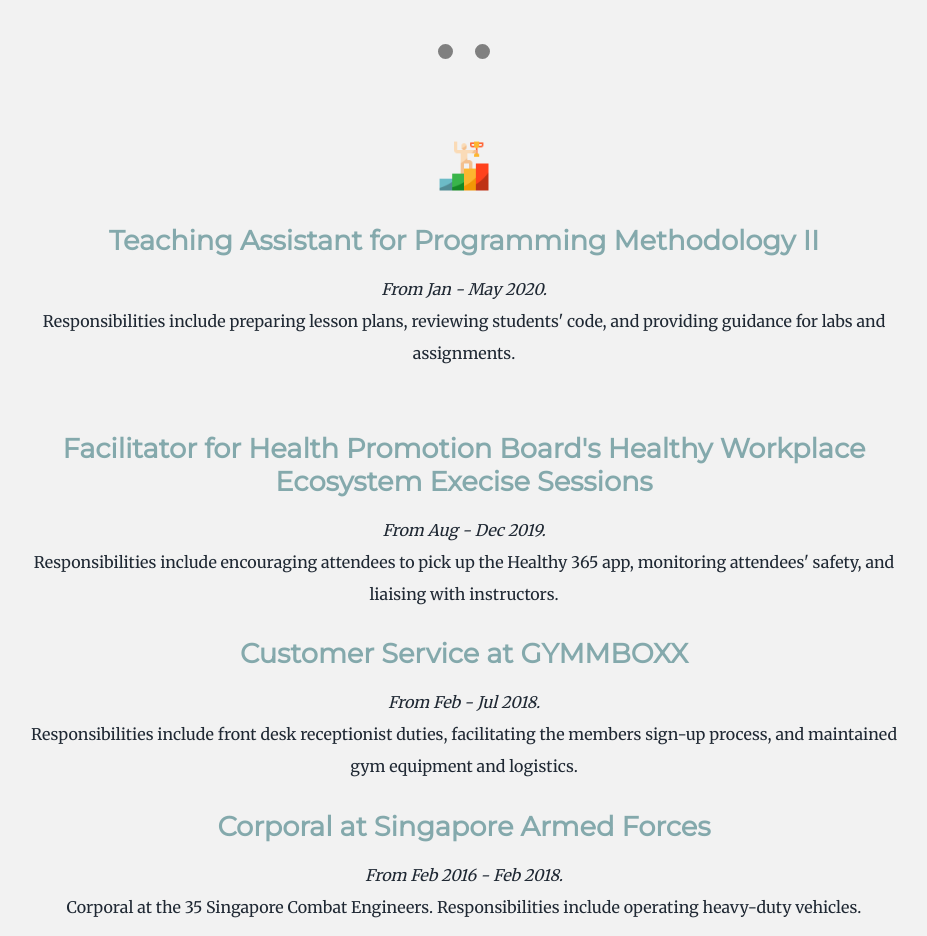
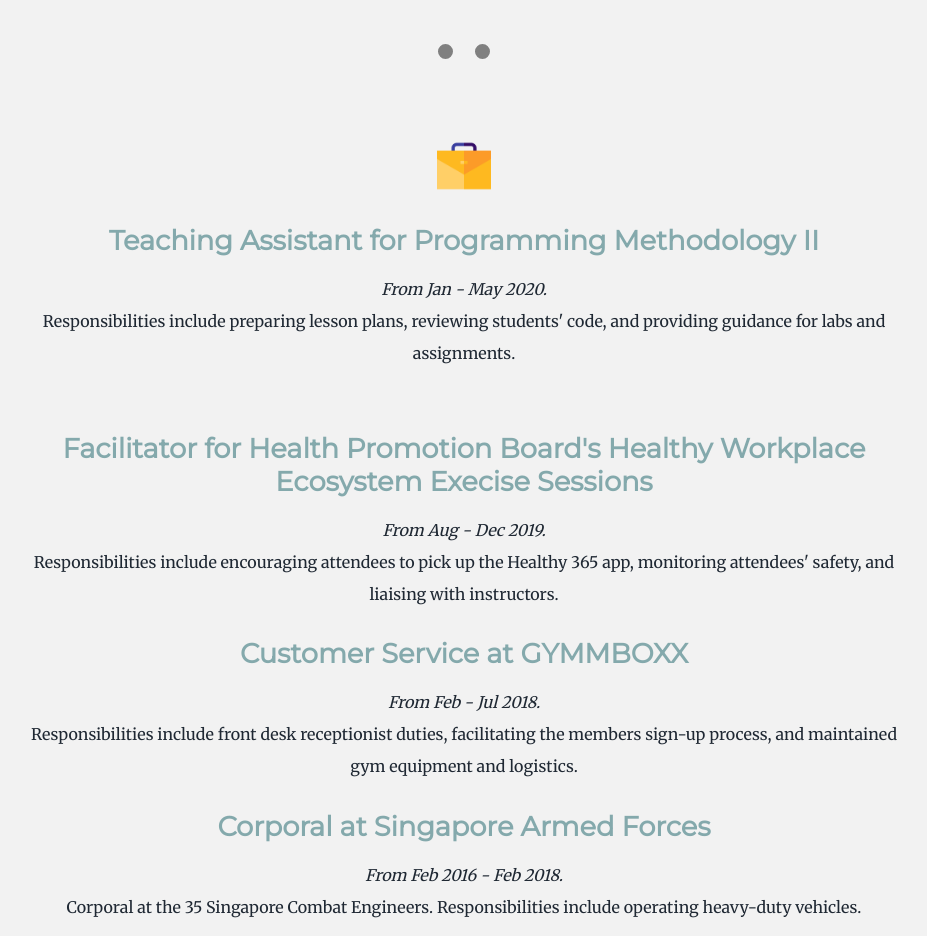
Before and after one commit to teo-jun-xiong/portfolio, a plain HTML site: page index.html in a window 1280 px wide. Shown: the part 3300-4236 px from the top of the page, without its empty margins (176-1103 px from the left). Drawn offline with Linux system fonts and the light colour scheme.

Commit message:
Update icon and README.

```diff
--- a/index.html
+++ b/index.html
@@ -103,7 +103,7 @@
     <hr>
 
     <div class="job-container">
-        <img src="images/goal.png" width="6%">
+        <img src="images/portfolio.png" width="6%">
         <h3 class="project-header">Teaching Assistant for Programming Methodology II</h3>
         <p class="job-text"><em>From Jan - May 2020.<br></em>Responsibilities include preparing lesson plans, reviewing students' code, and providing guidance for labs and assignments.</p>
         <br>
```
Also changed, not shown: images/portfolio.png (added), 1 other file.
